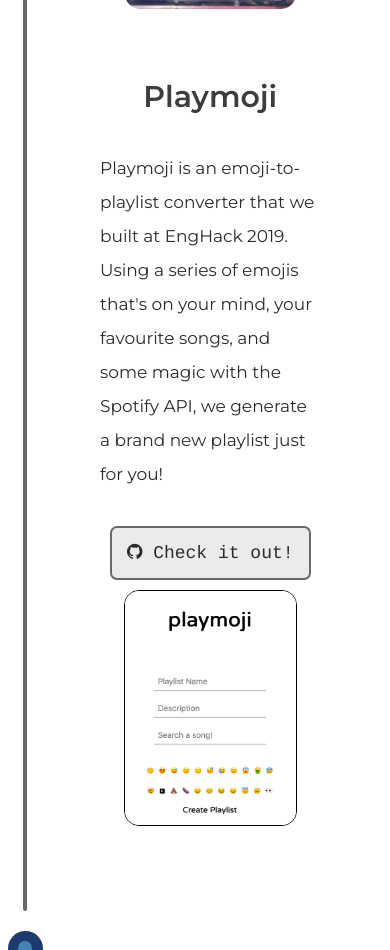
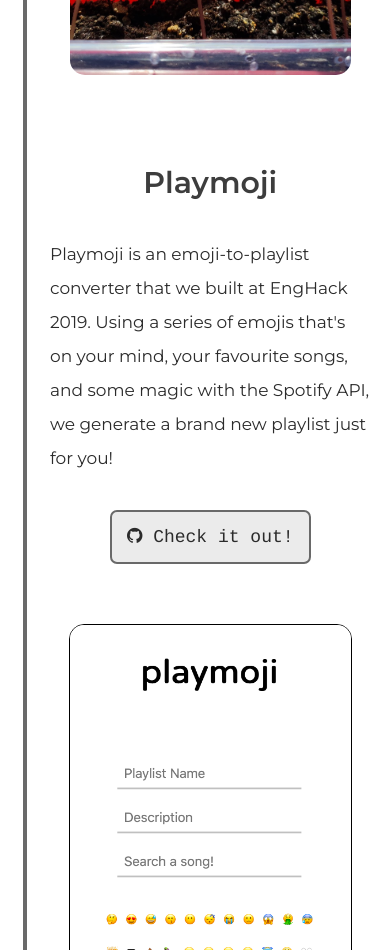
Before and after one commit to ericklikan/erickleon.com, a React (Create React App) app: page / in a window 390 px wide. Shown: the part 5380-6330 px from the top of the page. Built offline with nearby package versions, Linux system fonts and the light colour scheme.

Commit message:
optimize on mobile

```diff
--- a/src/components/ProjectSubSection.tsx
+++ b/src/components/ProjectSubSection.tsx
@@ -68,6 +68,9 @@
 `
 const Text = styled.div`
 	margin: 0 50px;
+	@media only screen and (max-width: ${DIMENSIONS.BREAK_S}) {
+		margin: auto;
+	}
 `
 const ImageContainer = styled.div`
 	margin: 50px 75px 50px 75px;
@@ -79,7 +82,8 @@
 		flex-direction: row;
 	}
 	@media only screen and (max-width: ${DIMENSIONS.BREAK_S}) {
-		margin: auto 75px;
+		margin: 20px;
+		margin-top: 50px;
 		flex-direction: column;
 	}
 `
```
